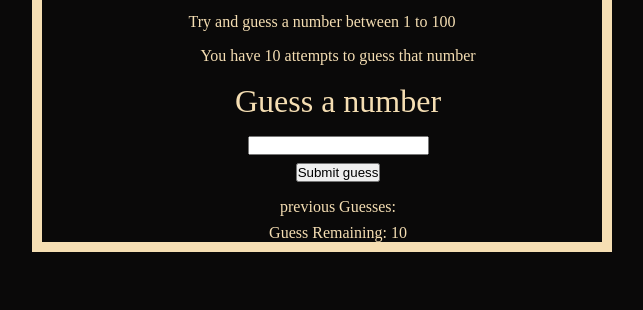
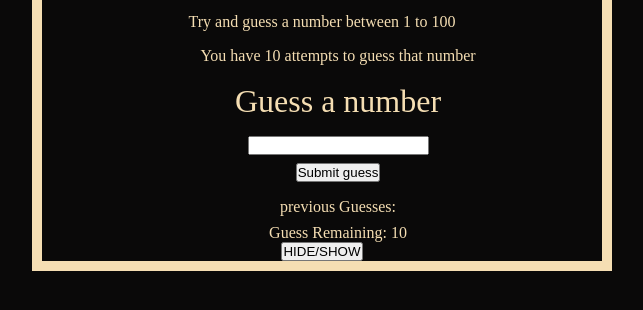
Before and after one commit to skdeveloper8/GuessTheNumber, a plain HTML site: page index.html in a window 1280 px wide. Shown: the part 58-368 px from the top of the page, without its empty margins (232-875 px from the left). Drawn offline with Linux system fonts and the light colour scheme.

Commit message:
Update index.html

```diff
--- a/index.html
+++ b/index.html
@@ -8,7 +8,8 @@
     <link rel="stylesheet" href="style.css">
 </head>
 
-<body>
+<body id="game">
+    <div id="hideShow">
         <h1 style="color: wheat;">Number Guessing Game</h1>
         <p style="margin: 1rem;">Try and guess a number between 1 to 100</p>
         <p style="margin-left: 2rem;">You have 10 attempts to guess that number</p>
@@ -26,6 +27,9 @@
             <p class="lowOrHi"></p>
 
         </div>
+    </div>
+    <button id="btn">HIDE/SHOW</button>
+
 
 
     <script src="script.js"></script>
```
Lines whose indentation alone changed are shown as unchanged.
